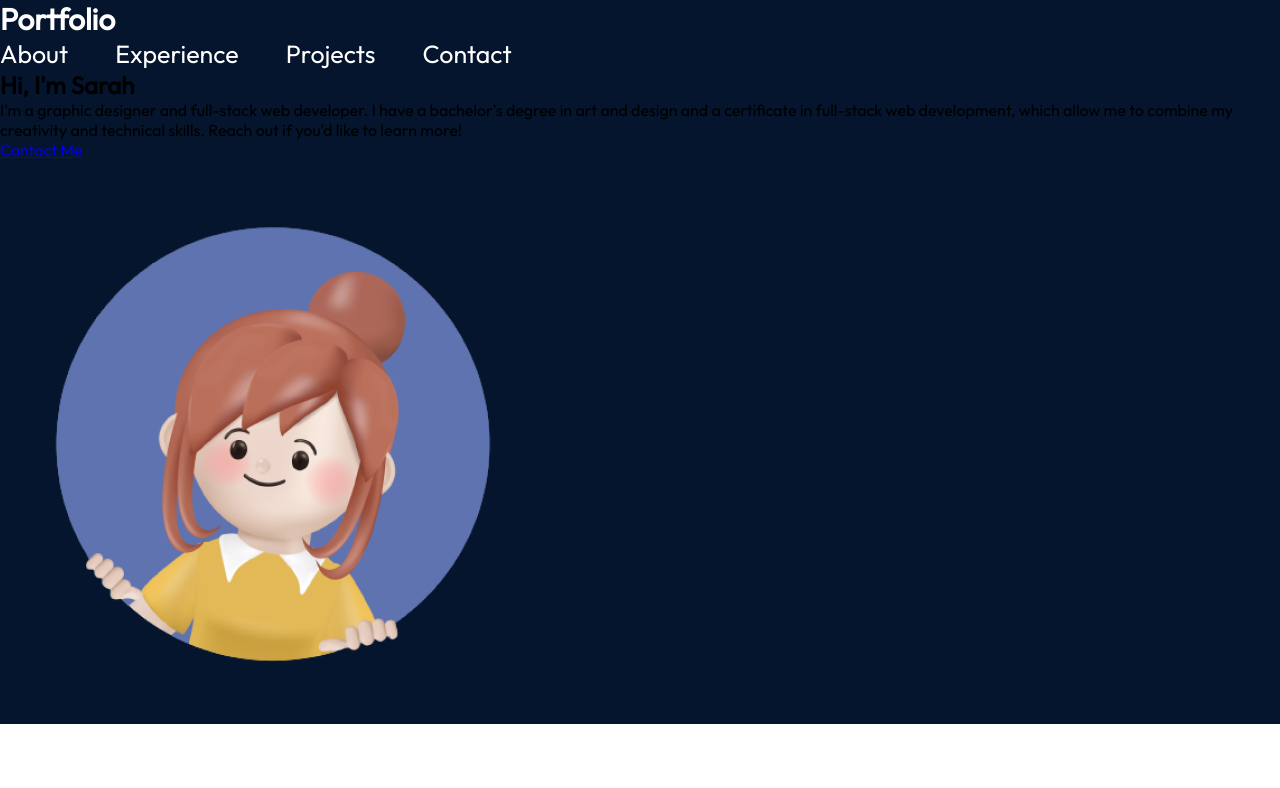
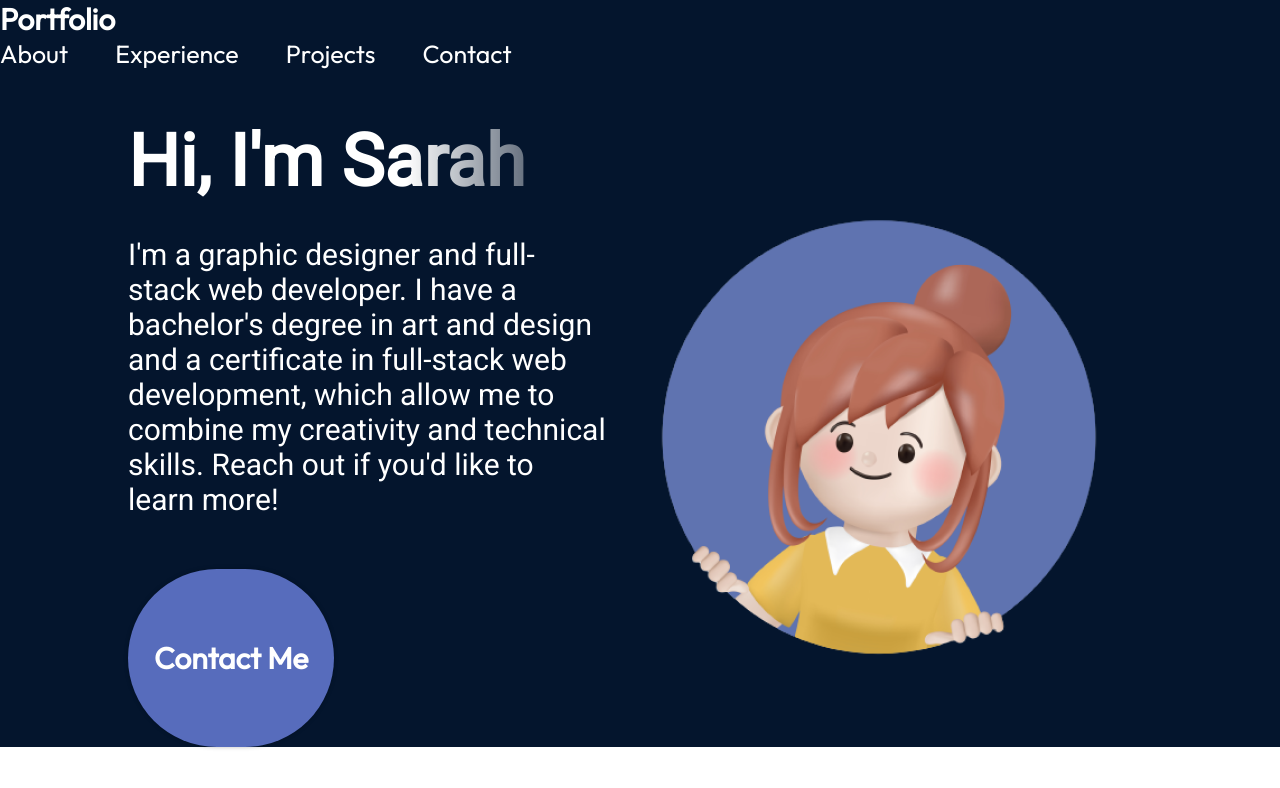
Before and after one commit to Sarah-Paterson/Portfolio_2023, a React (Vite) app in the folder react-portfolio/: page / in a window 1280 px wide. Shown: the top 788 px of the page. Built offline with nearby package versions, Linux system fonts and the light colour scheme.

Commit message:
add styling to hero sections in hero.module.css

```diff
--- a/react-portfolio/src/components/Hero/Hero.module.css
+++ b/react-portfolio/src/components/Hero/Hero.module.css
@@ -0,0 +1,47 @@
+@import "../../vars.css";
+
+.container {
+    position: relative;
+    display: flex;
+    align-items: center;
+    justify-content: space-between;
+    margin-top: 49px;
+    z-index: 1;
+    margin-left: 10%;
+    margin-right: 10%;
+}
+
+.content {
+    display: flex;
+    flex-direction: column;
+    align-items: flex-start;
+    color: var(--color-text);
+    z-index: 1;
+}
+
+.title {
+    font-size: 72px;
+    font-weight: 900;
+    margin-bottom: 33px;
+    font-family: var(--font-roboto);
+    background: linear-gradient(90deg, rgba(255, 255, 255, 1) 70%, rgba(255, 255, 255, 0) 120%);
+    -webkit-text-fill-color: transparent;
+    -webkit-background-clip: text;
+}
+
+.description {
+    font-size: 30px;
+    font-family: var(--font-roboto);
+    margin-bottom: 52px;
+}
+
+.contactBtn {
+    text-decoration: none;
+    background-color: var(--color-primary);
+    color: var(--color-text);
+    border-radius: 100px;
+    font-size: 30px;
+    font-weight: 600;
+    padding: 70px 26px;
+    box-shadow: 0 0 4px 0 rgba(0, 0, 0, 0.25);
+}
```
